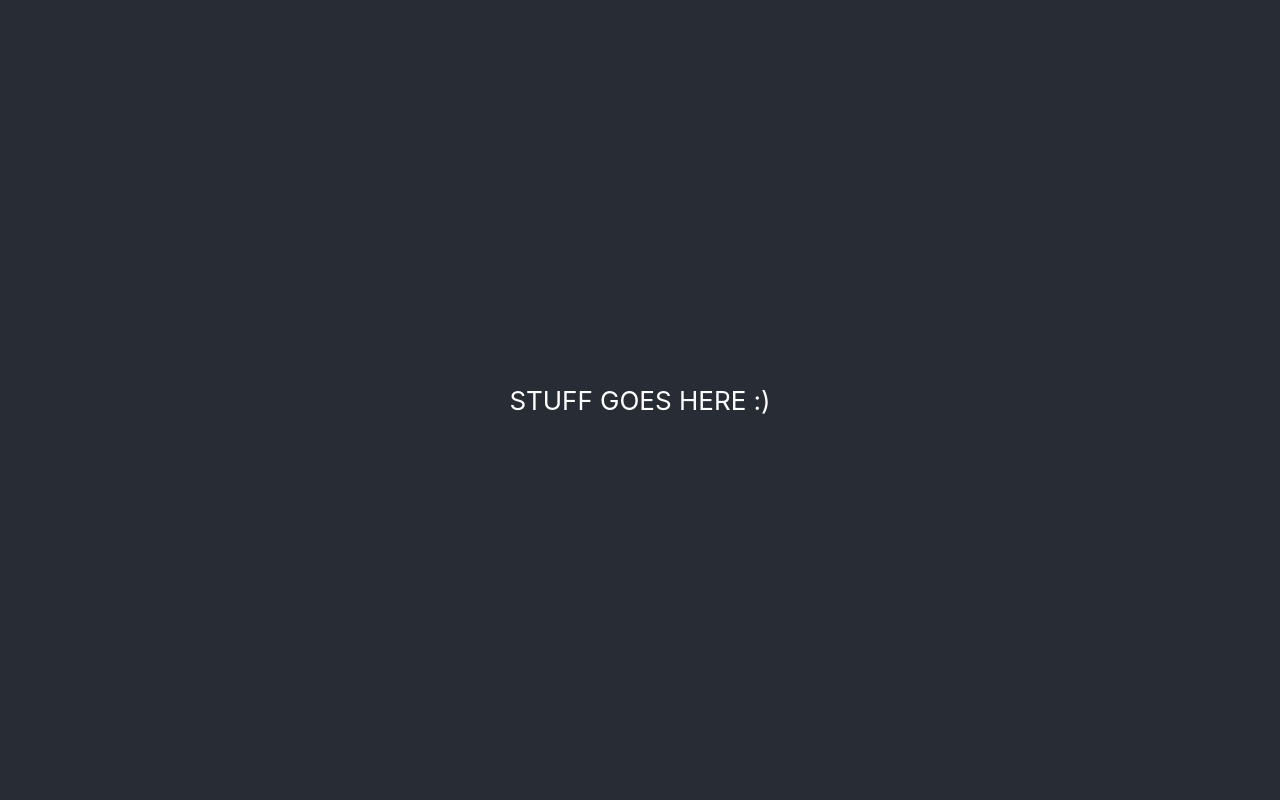
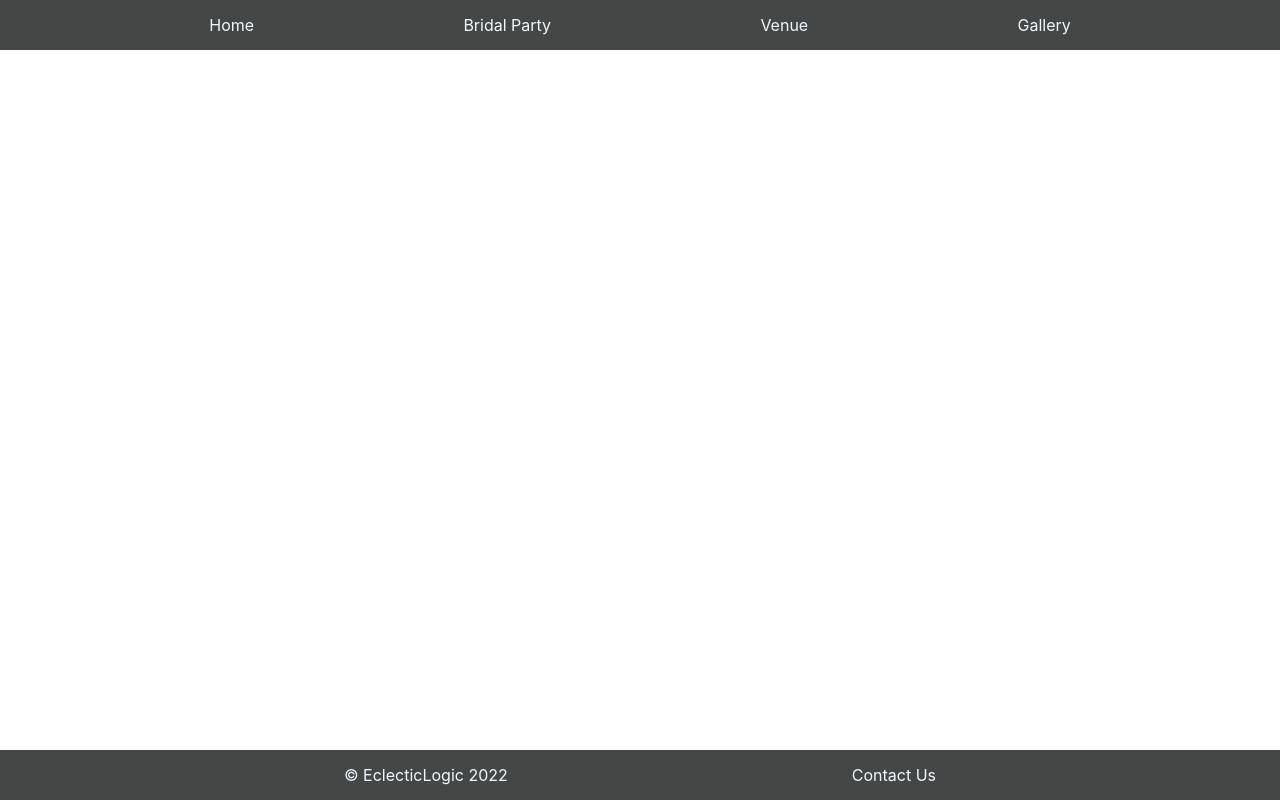
Before and after one commit to crsullivan/crawlivan, a React (Create React App) app: page / in a window 1280 px wide. Built offline with nearby package versions, Linux system fonts and the light colour scheme.

Commit message:
Adds Header and Footer

```diff
--- a/public/index.html
+++ b/public/index.html
@@ -3,6 +3,16 @@
   <head>
     <meta charset="utf-8" />
     <link rel="icon" href="%PUBLIC_URL%/favicon.ico" />
+    <link
+    rel="stylesheet"
+    href="https://fonts.googleapis.com/css?family=Roboto:300,400,500,700&display=swap"
+    />
+    <link
+    rel="stylesheet"
+    href="https://fonts.googleapis.com/icon?family=Material+Icons"
+    />
+
+
     <meta name="viewport" content="width=device-width, initial-scale=1" />
     <meta name="theme-color" content="#000000" />
     <meta
--- a/src/App.css
+++ /dev/null
@@ -1,38 +0,0 @@
-.App {
-  text-align: center;
-}
-
-.App-logo {
-  height: 40vmin;
-  pointer-events: none;
-}
-
-@media (prefers-reduced-motion: no-preference) {
-  .App-logo {
-    animation: App-logo-spin infinite 20s linear;
-  }
-}
-
-.App-header {
-  background-color: #282c34;
-  min-height: 100vh;
-  display: flex;
-  flex-direction: column;
-  align-items: center;
-  justify-content: center;
-  font-size: calc(10px + 2vmin);
-  color: white;
-}
-
-.App-link {
-  color: #61dafb;
-}
-
-@keyframes App-logo-spin {
-  from {
-    transform: rotate(0deg);
-  }
-  to {
-    transform: rotate(360deg);
-  }
-}
--- a/src/App.js
+++ b/src/App.js
@@ -1,13 +1,14 @@
-import './App.css';
+import React from 'react';
+import './App.scss';
+import Header from './Components/Header';
+import Footer from './Components/Footer';
+
 
 function App() {
   return (
     <div className="App">
-      <header className="App-header">
-        <p>
-          STUFF GOES HERE :)
-        </p>
-      </header>
+      <Header />
+      <Footer />
     </div>
   );
 }
--- /dev/null
+++ b/src/App.scss
@@ -0,0 +1,3 @@
+.App {
+  height: 100vh
+}
--- /dev/null
+++ b/src/Components/Footer.js
@@ -0,0 +1,19 @@
+import React from 'react';
+import './Footer.scss';
+
+var year = new Date().getFullYear();
+
+function Footer() {
+    return (
+        <div class="footer">
+            <p>© EclecticLogic {year}
+
+            </p>
+            <div class="navitem">
+                <a class="navlink">Contact Us</a>
+            </div>
+        </div>
+    )
+  }
+
+  export default Footer;
--- /dev/null
+++ b/src/Components/Footer.scss
@@ -0,0 +1,16 @@
+.footer {
+    background-color: rgb(68, 71, 70);
+    height: 50px;
+    display:flex;
+    justify-content: space-evenly;
+    align-items: center;
+    position: fixed;
+    left: 0;
+    bottom: 0;
+    width: 100%;
+    color: aliceblue;
+}
+
+.navitem {
+
+}
--- /dev/null
+++ b/src/Components/Header.js
@@ -0,0 +1,23 @@
+import React from 'react';
+import './Header.scss';
+
+function Header() {
+    return (
+        <div class="header">
+            <div class="navitem">
+                <a class="navlink">Home</a>
+            </div>
+            <div class="navitem">
+                <a class="navlink">Bridal Party</a>
+            </div>
+            <div class="navitem">
+                <a class="navlink">Venue</a>
+            </div>
+            <div class="navitem">
+                <a class="navlink">Gallery</a>
+            </div>
+        </div>
+    )
+  }
+
+  export default Header;
--- /dev/null
+++ b/src/Components/Header.scss
@@ -0,0 +1,12 @@
+.header {
+    background-color: rgb(68, 71, 70);
+    height: 50px;
+    display:flex;
+    justify-content: space-evenly;
+    align-items: center;
+    color: aliceblue;
+}
+
+.navitem {
+
+}
```
Also changed, not shown: package.json (+7 -1 lines), 1 other file (tests, documents, lock files or other folders).
